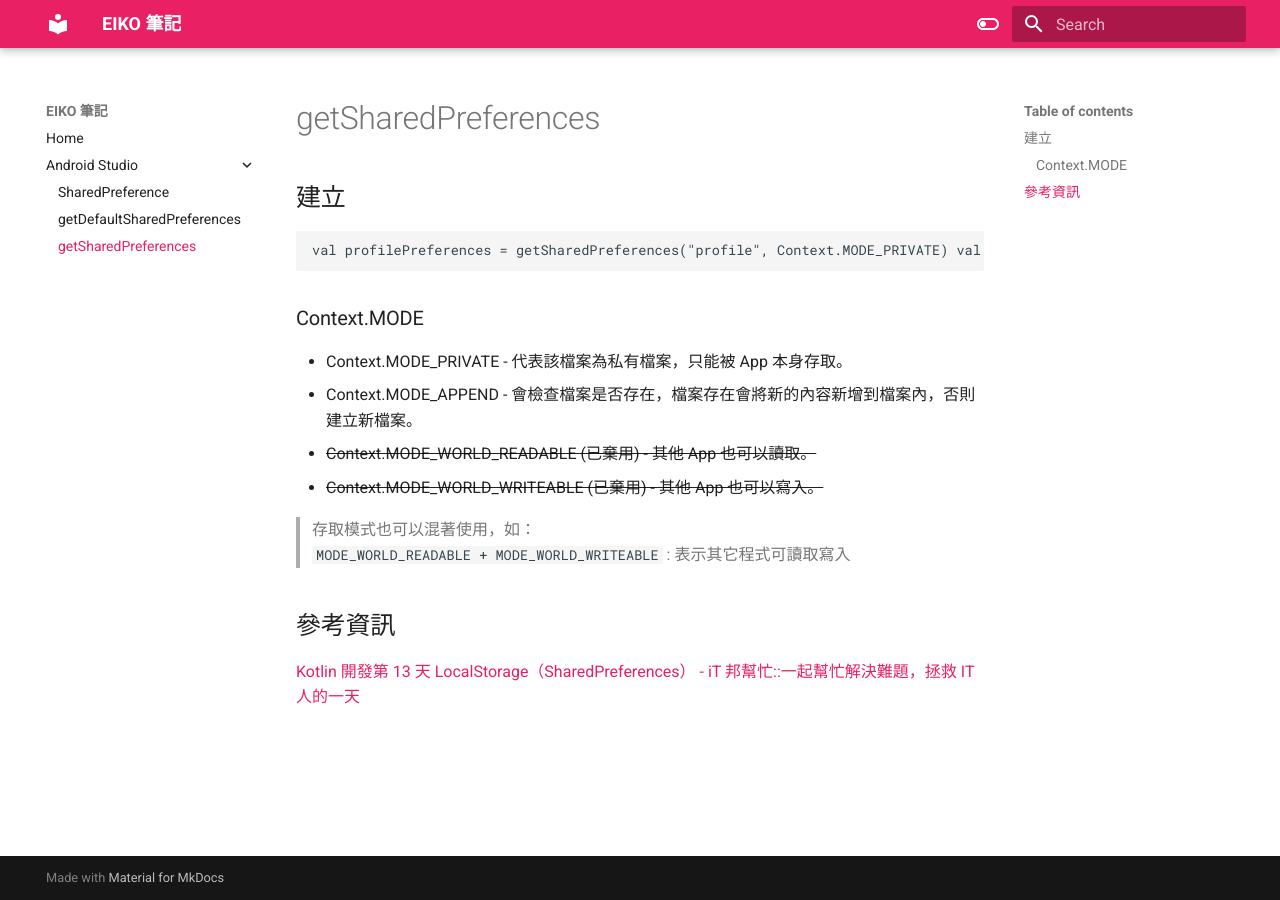
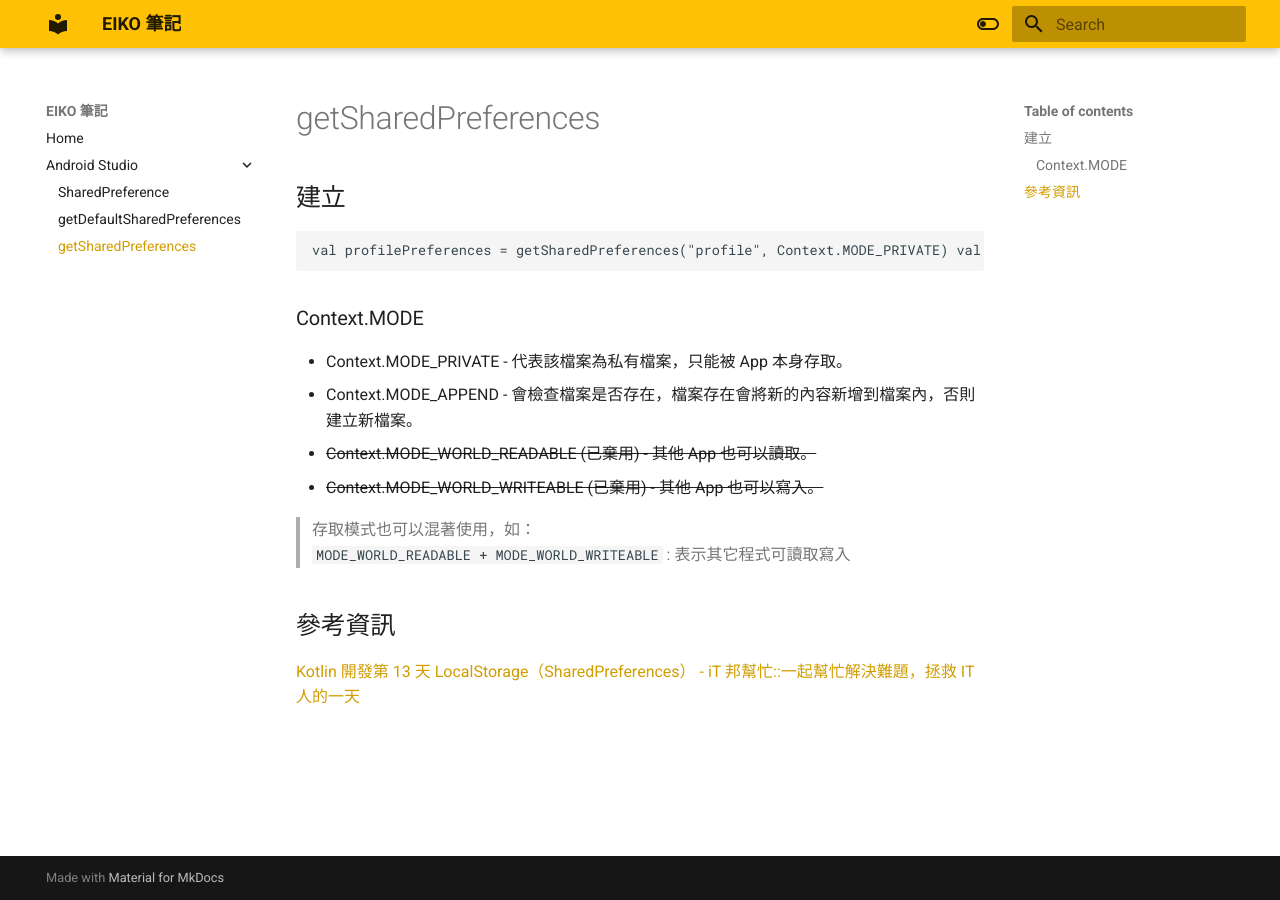
Before and after one commit to eikoSarah/obnote-publish, an MkDocs documentation site: the page built from docs/Android Studio/getSharedPreferences.md, in a window 1280 px wide. Built offline with MkDocs 1.6.1 and Material for MkDocs 9.7.7, drawn with Linux system fonts in a browser that asks for light colours.

Commit message:
Update mkdocs.yml

```diff
--- a/mkdocs.yml
+++ b/mkdocs.yml
@@ -7,7 +7,7 @@ theme:
     # Light mode
     - media: "(prefers-color-scheme: light)"
       scheme: default
-      primary: pink
+      primary: amber
       accent: indigo
       toggle:
         icon: material/toggle-switch-off-outline
@@ -16,7 +16,7 @@ theme:
     # Dark mode
     - media: "(prefers-color-scheme: dark)"
       scheme: slate
-      primary: pink
+      primary: amber
       accent: blue
       toggle:
         icon: material/toggle-switch
```
